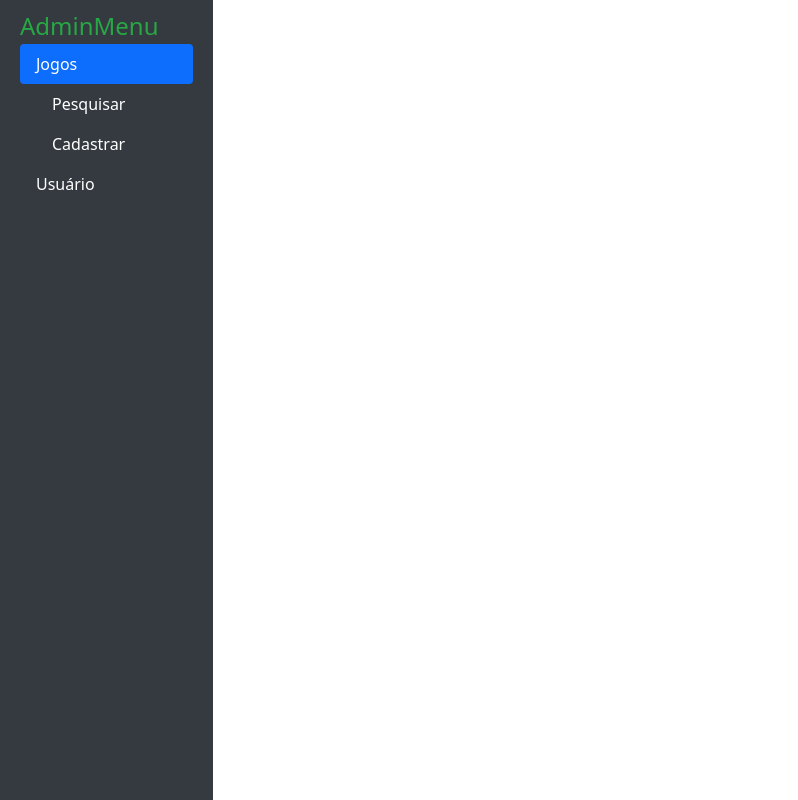
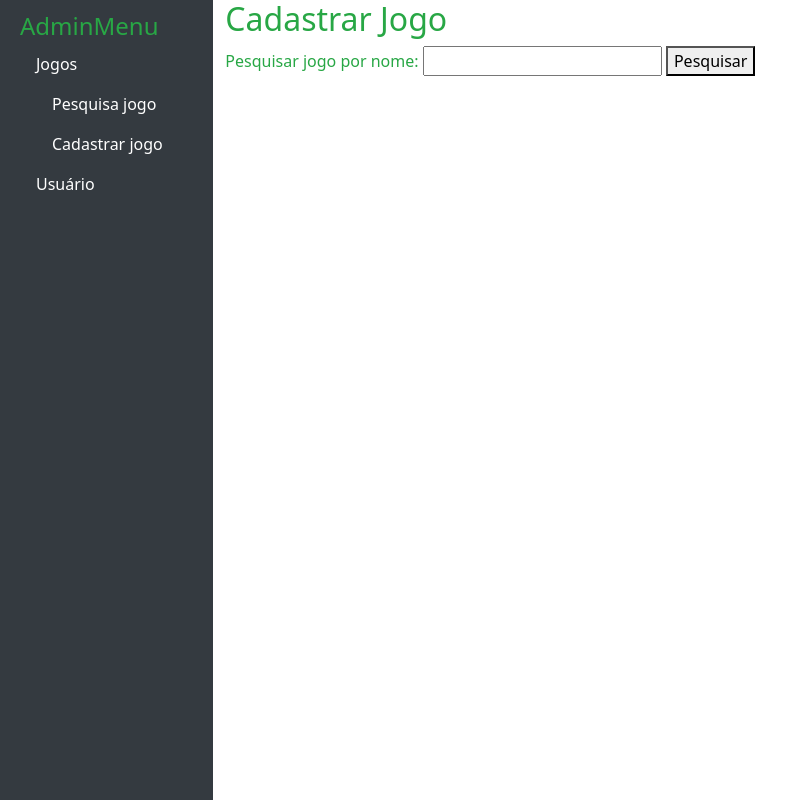
Before and after one commit to ViniHubb/CatalogoJogos, a Flask app: page /admin in a window 1280 px wide, after a click on "Jogos". Shown: the whole page, without its empty margins (0-798 px from the left). Run offline with Flask 3, Linux system fonts and the light colour scheme; some libraries are stand-ins or nearby versions.

Commit message:
Pagina admin

```diff
--- a/main.py
+++ b/main.py
@@ -140,18 +140,5 @@ def LogoutPage():
     logout_user()
     return redirect(url_for('LoginPage'))
 
-
-@app.route('/admin', methods=['GET', 'POST'])
-#@login_required
-def Admin():
-
-    return render_template('admin.html')
-
-@app.route('/admin/pesquisar', methods=['GET', 'POST'])
-#@login_required
-def AdminPesquisar():
-
-    return render_template('admin.html')
-
 if __name__ == "__main__":
     app.run(debug=True)
--- a/static/css/admin.css
+++ b/static/css/admin.css
@@ -14,3 +14,6 @@ body {
   .nav-link.active {
     background-color: #ffffff; /* Cor de fundo do link ativo na barra lateral */
   }
+  .nav-pills li a:hover{
+    background-color: #28a745;
+  }
--- /dev/null
+++ b/static/js/admin.js
@@ -0,0 +1,43 @@
+
+function toggleSubMenu(submenuId) {
+  const submenu = document.getElementById(submenuId);
+  const isExpanded = submenu.classList.contains('show');
+
+  // Recolhe todos os submenus
+  const allSubmenus = document.querySelectorAll('.nav-pills .collapse');
+  allSubmenus.forEach(submenu => {
+    if (submenu.id !== submenuId) {
+      submenu.classList.remove('show');
+    }
+  });
+
+  // Alterna a visibilidade do submenu clicado
+  if (isExpanded) {
+    submenu.classList.remove('show');
+    document.getElementById('pesquisaForm').style.display = 'none';
+    document.getElementById('cadastrar-jogo-form').style.display = 'none';
+  } else {
+    submenu.classList.add('show');
+
+    // Se o submenu "Pesquisa" for clicado, exibe o formulário de registro
+    if (submenuId === 'submenu-jogos') {
+      document.getElementById('pesquisaForm').style.display = 'block';
+    } else {
+      document.getElementById('pesquisaForm').style.display = 'none';
+    }
+
+    // Se o submenu "Cadastrar jogo" for clicado, exibe o formulário de cadastro de jogo
+    if (submenuId === 'submenu-jogos' && isExpanded) {
+      document.getElementById('cadastrar-jogo-form').style.display = 'block';
+    } else {
+      document.getElementById('cadastrar-jogo-form').style.display = 'none';
+    }
+  }
+}
+
+// Função para exibir formulários específicos
+function showForm(formId) {
+  document.getElementById('pesquisaForm').style.display = 'none';
+  document.getElementById('cadastrar-jogo-form').style.display = 'none';
+  document.getElementById(formId).style.display = 'block';
+}
--- a/templates/admin.html
+++ b/templates/admin.html
@@ -7,36 +7,17 @@
   <meta http-equiv="X-UA-Compatible" content="IE=edge">
   <title>Admin</title>
 
-  <link rel="stylesheet" href="static/css/catalogo.css">
+  <link rel="stylesheet" href="static/css/admin.css">
   <link rel="stylesheet" href="static/css/reset.css">
   <link rel="stylesheet" href="/static/css/bootstrap.min.css">
   <link rel="stylesheet" href="https://cdn.jsdelivr.net/npm/bootstrap@5.0.2/dist/css/bootstrap.min.css">
+  <link rel="stylesheet" href="static/css/admin.css">
   <script src="https://code.jquery.com/jquery-3.6.4.min.js"></script>
-<script src="https://cdn.jsdelivr.net/npm/bootstrap@5.0.2/dist/js/bootstrap.bundle.min.js"></script>
-<script src="https://cdn.jsdelivr.net/npm/bootstrap@5.0.2/dist/js/bootstrap.bundle.min.js"></script>
-
-
+  <script src="https://cdn.jsdelivr.net/npm/bootstrap@5.0.2/dist/js/bootstrap.bundle.min.js"></script>
+  <script src="https://cdn.jsdelivr.net/npm/bootstrap@5.0.2/dist/js/bootstrap.bundle.min.js"></script>
 </head>
 
 <body>
-  <style>
-    body {
-
-      color: #28a745; /* Cor do texto */
-    }
-
-    .bg-dark {
-      background-color: #343a40 !important; /* Cor de fundo da barra lateral */
-    }
-
-    .nav-link {
-      color: #ffffff !important; /* Cor do texto dos links na barra lateral */
-    }
-
-    .nav-link.active {
-      background-color: #ffffff; /* Cor de fundo do link ativo na barra lateral */
-    }
-  </style>
   <div class="container-fluid">
     <div class="row flex-nowrap">
       <div class="bg-dark col-auto col-md-2 min-vh-100">
@@ -46,18 +27,20 @@
           </a>
           <ul class="nav nav-pills flex-column">
             <li class="nav-item">
-              <a class="nav-link active" href="#" aria-current="page" data-bs-toggle="collapse" data-bs-target="#submenu-jogos">Jogos</a>
+              <a class="nav-link " href="#" aria-current="page" data-bs-toggle="collapse" data-bs-target="#submenu-jogos"
+                onclick="toggleSubMenu('submenu-jogos')">Jogos</a>
               <ul id="submenu-jogos" class="nav nav-pills flex-column collapse pl-3">
                 <li class="nav-item">
-                  <a class="nav-link" href="#">Pesquisar</a>
+                  <a class="nav-link" href="#">Pesquisa jogo</a>
                 </li>
                 <li class="nav-item">
-                  <a class="nav-link" href="#">Cadastrar</a>
+                  <a class="nav-link" href="#" onclick="showForm('cadastrar-jogo-form')">Cadastrar jogo</a>
                 </li>
               </ul>
             </li>
             <li class="nav-item">
-              <a class="nav-link" href="#" data-bs-toggle="collapse" data-bs-target="#submenu-usuario">Usuário</a>
+              <a class="nav-link" href="#" data-bs-toggle="collapse" data-bs-target="#submenu-usuario"
+                onclick="toggleSubMenu('submenu-usuario')">Usuário</a>
               <ul id="submenu-usuario" class="nav nav-pills flex-column collapse pl-3">
                 <li class="nav-item">
                   <a class="nav-link" href="#">Pesquisar</a>
@@ -70,9 +53,53 @@
           </ul>
         </div>
       </div>
+      <div class="col-md-10">
+        <!-- Seu conteúdo adicional aqui -->
+
+        <!-- Adicione um formulário de registro e configure seu estilo inicialmente como oculto -->
+        <div id="cadastrar-jogo-form" style="display: none;">
+          <div class="login-box">
+            <h2>Registro</h2>
+            <form method="post" action="/registro">
+              <input type="text" placeholder="Nome Completo" name="nome" required><br>
+              <input type="text" placeholder="Email" name="email" required><br>
+              <input type="password" placeholder="Senha" name="senha" required><br>
+              <input type="password" placeholder="Confirmar Senha" name="confirmarSenha" required><br>
+              <button type="submit">Confirmar</button>
+            </form>
+            <div class="mensagem-erro">
+              {% if mensagem_erro %}
+              <p>{{ mensagem_erro }}</p>
+              {% endif %}
+            </div>
+            <div class="mensagem-sucesso">
+              {% if mensagem_sucesso %}
+              <p><a href="/login">{{ mensagem_sucesso }}</a></p>
+              {% endif %}
+            </div>
+          </div>
+        </div>
+
+        <!-- Adicione um formulário de cadastro de jogo e configure seu estilo inicialmente como oculto -->
+        <div id="pesquisaForm" style="display: none;">
+          <div class="login-box">
+            <h2>Cadastrar Jogo</h2>
+            <form class="pesquisa" method="post" action="/catalogo">
+              <label for="termo_pesquisa">Pesquisar jogo por nome:</label>
+              <input type="text" name="termo_pesquisa" id="termo_pesquisa" required>
+              <button type="submit">Pesquisar</button>
+          </form>
+            <!-- Adicione os campos do formulário de cadastro de jogo aqui -->
+          </div>
+        </div>
+      </div>
     </div>
   </div>
+
+  <!-- Seu script JavaScript existente -->
   <script src="/static/js/bootstrap.bundle.js"></script>
+  <script src="/static/js/admin.js"></script>
+
 </body>
 
 </html>
```
